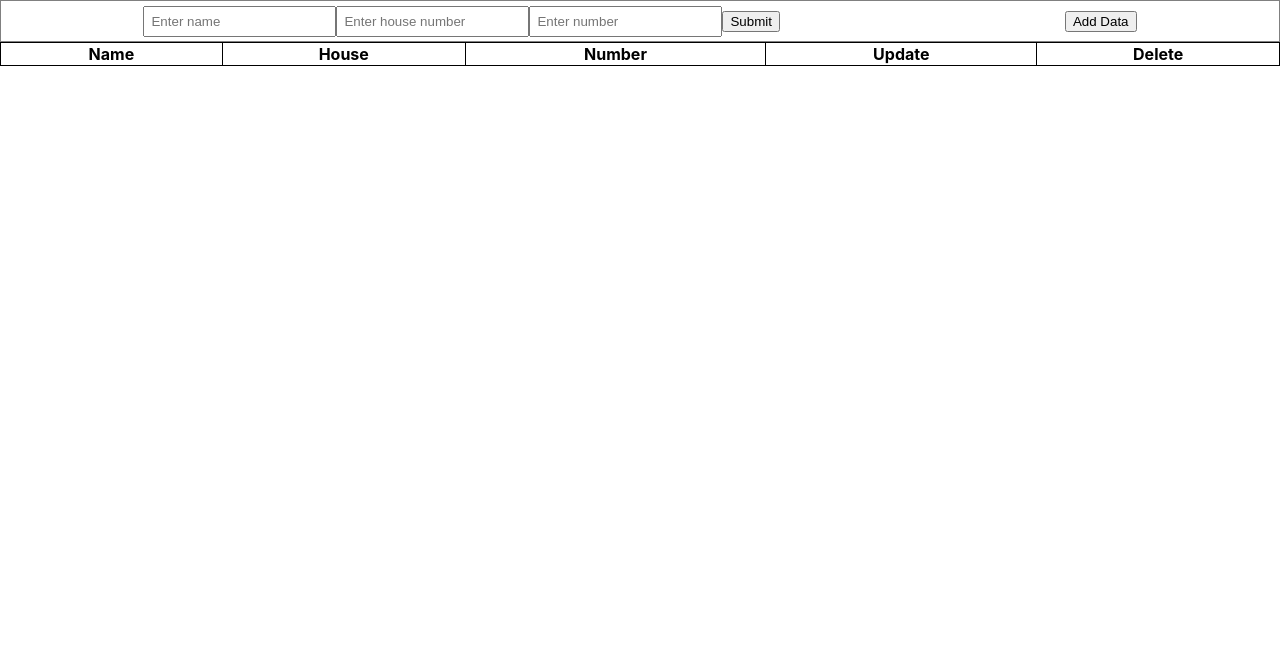
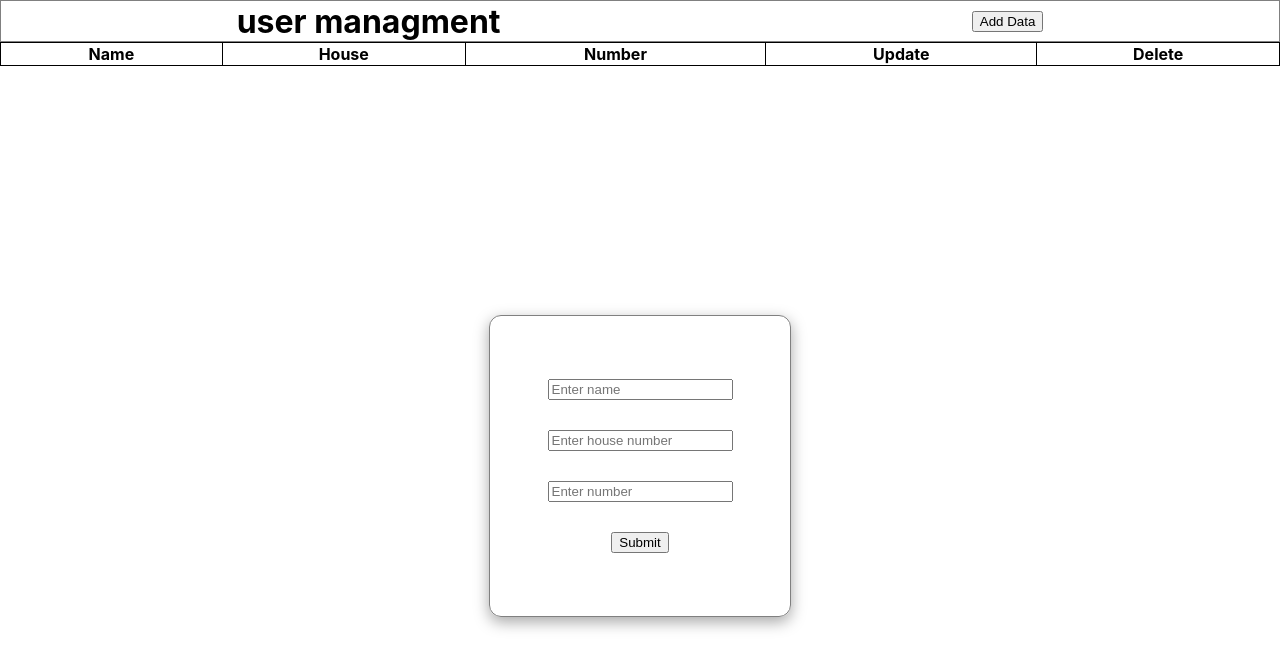
Before and after one commit to adnan-the-dev/user-crud, a React (Create React App) app: page / in a window 1280 px wide. Both pictures are taken after a click on the button "Add Data". Shown: the top 668 px of the page. Built offline with nearby package versions, Linux system fonts and the light colour scheme.

Commit message:
popup setting

```diff
--- a/src/Table-style/Table.css
+++ b/src/Table-style/Table.css
@@ -2,7 +2,6 @@
     height: 40px;
     border: 1px solid gray;
     display: flex;
-    /* flex-direction: row; */
     justify-content: space-around;
     align-items: center;
 }
@@ -19,3 +18,24 @@ td {
     border-collapse: collapse;
     width: 100%;
 }
+
+.pop-up {
+    display: flex;
+    flex-direction: column;
+    align-items: center;
+    justify-content: center;
+    height: 300px;
+    width: 300px;
+    gap: 30px;
+    border: 1px solid gray;
+    border-radius: 12px;
+    box-shadow: rgba(0, 0, 0, 0.35) 0px 5px 15px;
+
+}
+
+.mid-popup {
+    display: flex;
+    justify-content: center;
+    align-items: center;
+    height: 100vh;
+}
--- a/src/Table/Table.jsx
+++ b/src/Table/Table.jsx
@@ -66,17 +66,10 @@ function Table() {
         <>
             <div className='input-data'>
 
-                {popUp ? (<div>
-                    <input type="text" value={inpuData || ""} placeholder='Enter name' autoComplete='off' name='name' onChange={nameChange} />
-                    <input type="number" value={house || ""} placeholder='Enter house number' name='number' onChange={houseChange} />
-                    <input type="number" value={number || ""} placeholder='Enter number' name='number' onChange={numberChange} />
-                    <button onClick={Data}>Submit</button>
-                </div>) : null
 
-                }
+                <h1>user managment</h1>
+                <button onClick={() => (setPopUp(true))} >Add Data</button>
 
-                <button onClick={() => (setPopUp(true))} >Add Data</button>
-                {/* <button onClick={() => (setPopUp(false))}>Hide</button> */}
             </div>
 
 
@@ -89,6 +82,7 @@ function Table() {
                         <th>Update</th>
                         <th>Delete</th>
                     </tr>
+
 
 
                     {
@@ -104,6 +98,16 @@ function Table() {
                 </tbody>
             </table >
 
+            {popUp ? (<div className='mid-popup'>
+                <div className='pop-up'>
+                    <input type="text" value={inpuData || ""} placeholder='Enter name' autoComplete='off' name='name' onChange={nameChange} />
+                    <input type="number" value={house || ""} placeholder='Enter house number' name='number' onChange={houseChange} />
+                    <input type="number" value={number || ""} placeholder='Enter number' name='number' onChange={numberChange} />
+                    <button onClick={Data}>Submit</button>
+                </div>
+            </div>) : null
+
+            }
 
 
 
```
